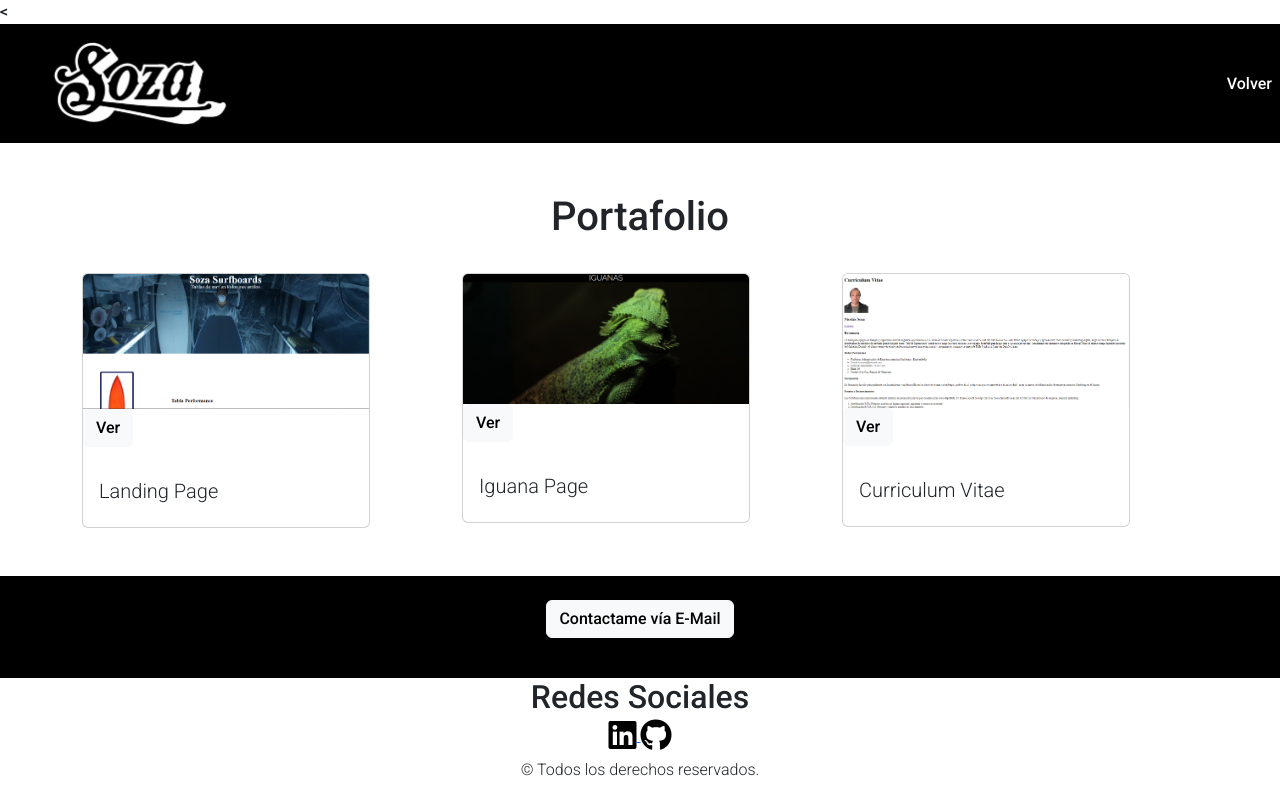
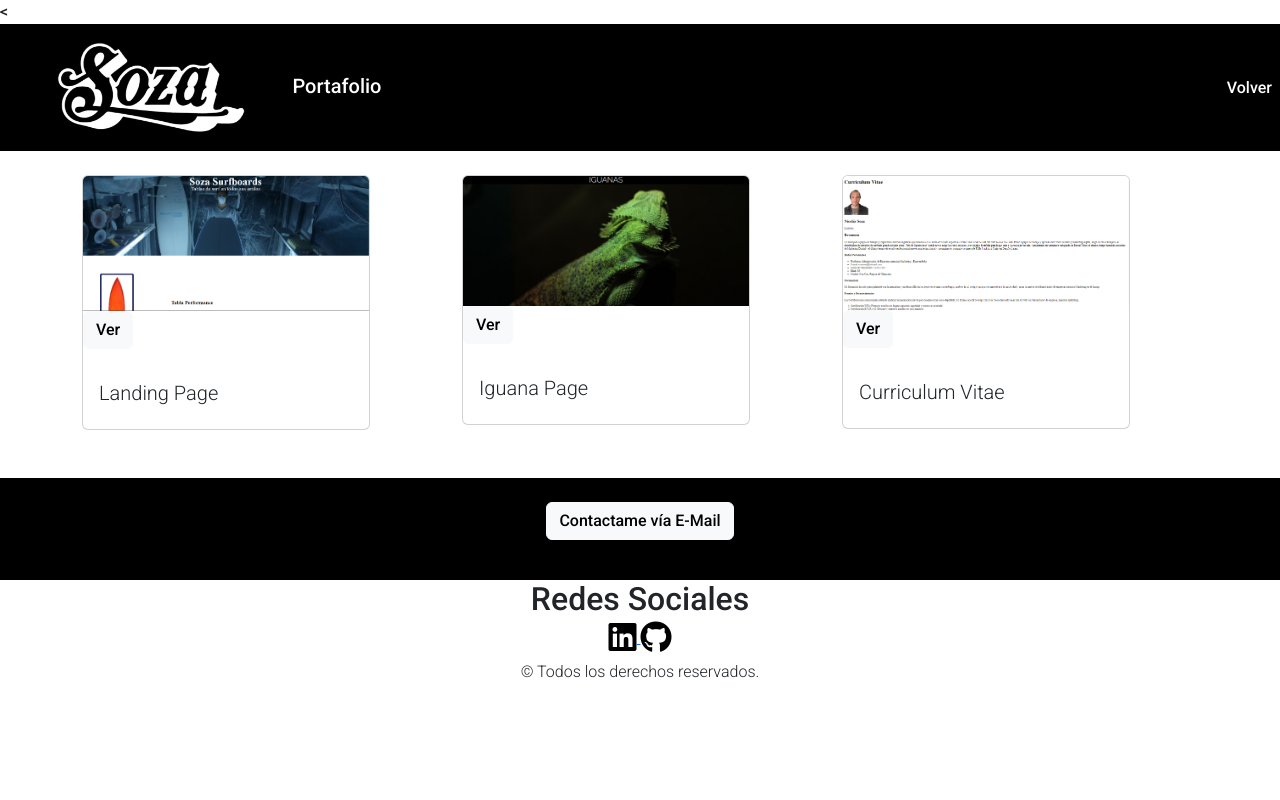
Before and after one commit to NicolasSoza/desarrollo_portafolio_definitivo, a plain HTML site: page portafolio.html in a window 1280 px wide. Drawn offline with nearby package versions, Linux system fonts and the light colour scheme.

Commit message:
titulos cambios

```diff
--- a/portafolio.html
+++ b/portafolio.html
@@ -29,7 +29,7 @@
     <nav class="navbar navbar-expand-lg color-nav-green navbar-dark">
 
         <div class="container-fluid">
-            <a class="navbar-brand" href="#"> <img src="./assets/img/logo_soza_fondo_negro..jpeg" class="logo_soza"/></a>
+            <a class="navbar-brand" href="#"> <img src="./assets/img/logo_soza_fondo_negro..jpeg" class="logo_soza"/>Portafolio</a>
           <button class="navbar-toggler" type="button" data-bs-toggle="collapse" data-bs-target="#navbarSupportedContent" aria-controls="navbarSupportedContent" aria-expanded="false" aria-label="Toggle navigation">
             <span class="navbar-toggler-icon"></span>
           </button>
@@ -52,9 +52,7 @@
     <section class="row">
 
 
-      <div class="portafolio">
-        <h1 class="titulo">Portafolio</h1>
-      </div>
+
 
 
       <article class="col-12 col-sm-12 col-md-12 col-lg-4 col-xl-4 my-4 mx-auto">
```
Also changed, not shown: index.html (+1 -1 lines).
